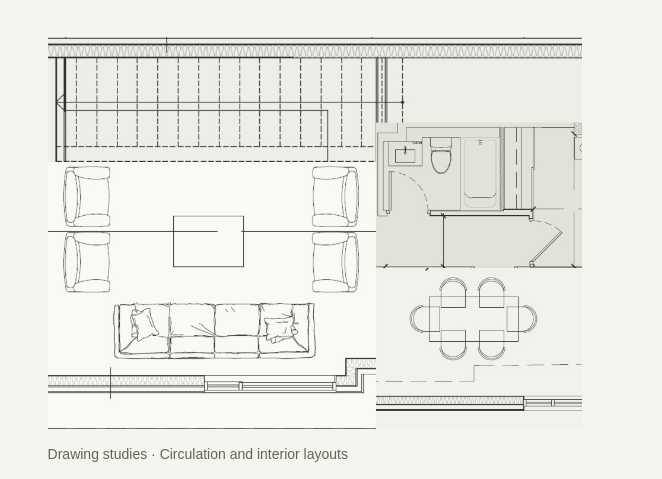
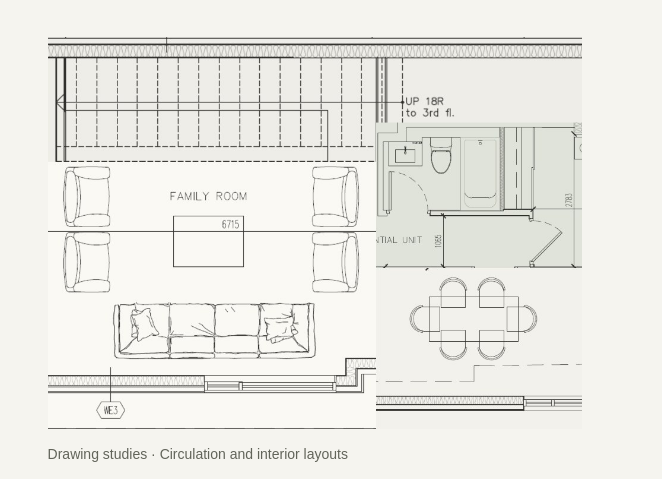
Before and after one commit to YixuanWang77/portfolio, a plain HTML site: page site/index.html in a window 1280 px wide. Shown: the part 896-1375 px from the top of the page, 618-1280 px from the left. Drawn offline with Linux system fonts and the light colour scheme.

Commit message:
Show original details in cropped plan montage

```diff
--- a/site/index.html
+++ b/site/index.html
@@ -114,7 +114,7 @@
 <figcaption>Commercial interiors · Light, materials and circulation</figcaption>
 </figure>
 <figure>
-<img src="assets/background/plan-study-montage.jpg" width="900" height="660" alt="Architectural plan fragments arranged in layers, with a stair drawing above living, dining and bathroom details." loading="lazy" decoding="async">
+<img src="assets/background/plan-study-montage-v2.jpg" width="900" height="660" alt="Architectural plan fragments arranged in layers, with a stair drawing above living, dining and bathroom details." loading="lazy" decoding="async">
 <figcaption>Drawing studies · Circulation and interior layouts</figcaption>
 </figure>
 </div>
```
Also changed, not shown: site/assets/background/plan-study-montage-v2.jpg (added), site/assets/background/plan-study-montage.jpg (deleted), 1 other file.
